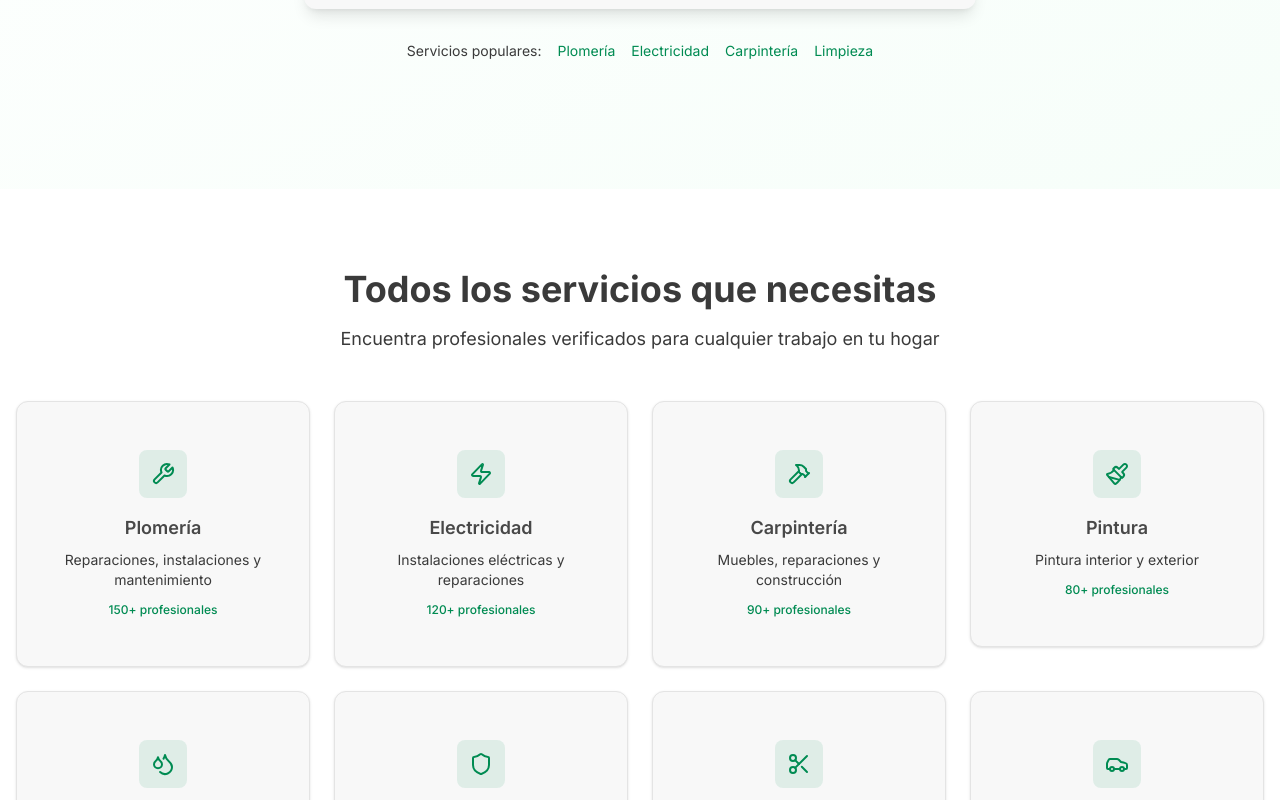
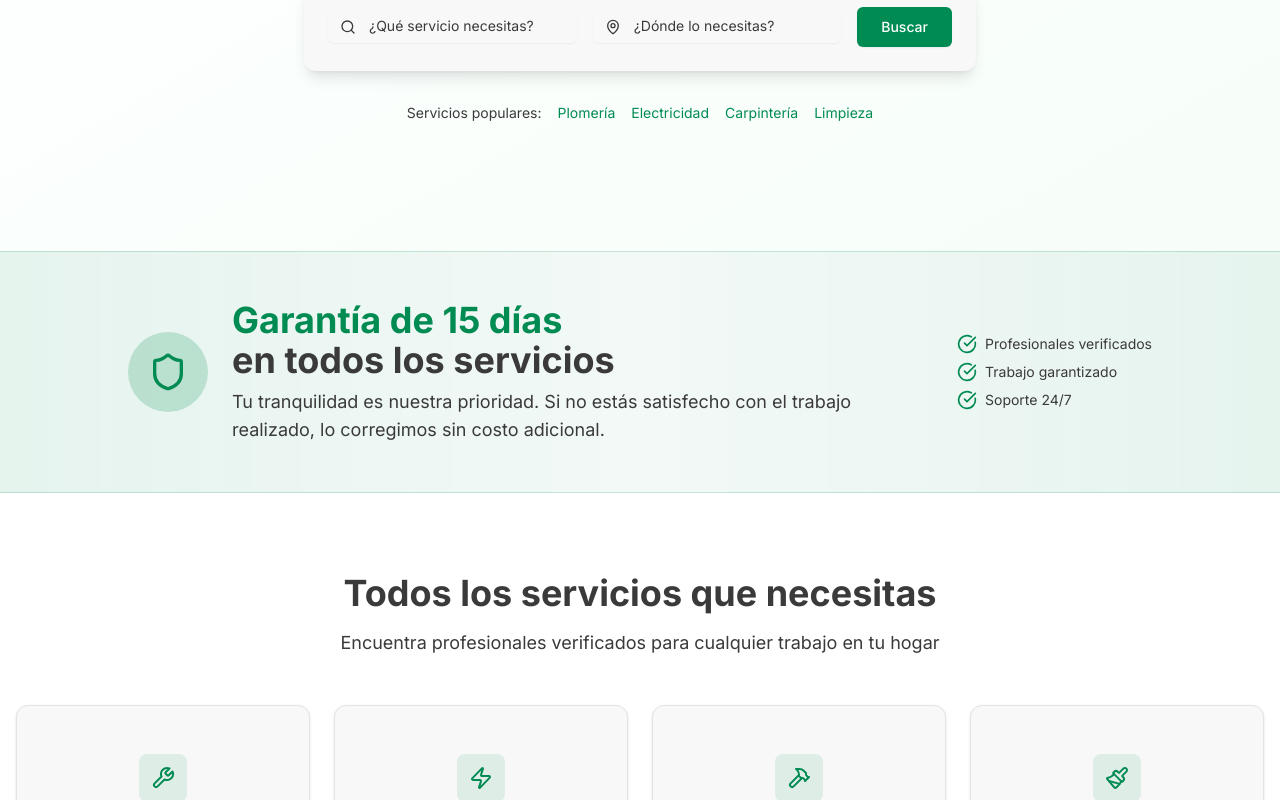
Before and after one commit to nico457/fixo, a Next.js app: page / in a window 1280 px wide. Shown: the part 564-1364 px from the top of the page. Built offline with nearby package versions, Linux system fonts and the light colour scheme.

Commit message:
feat: add 15-day guarantee banner and section
Create and display prominent 15-day guarantee banner and details.

#VERCEL_SKIP

Co-authored-by: Nicolás Agustín Enrico <130074970+nico457@users.noreply.github.com>

```diff
--- a/app/page.tsx
+++ b/app/page.tsx
@@ -4,11 +4,13 @@ import { FeaturedProfessionals } from "@/components/featured-professionals"
 import { HowItWorks } from "@/components/how-it-works"
 import { Testimonials } from "@/components/testimonials"
 import { CommonProblems } from "@/components/common-problems"
+import { GuaranteeBanner } from "@/components/guarantee-banner"
 
 export default function HomePage() {
   return (
     <main>
       <HeroSection />
+      <GuaranteeBanner />
       <ServicesGrid />
       <FeaturedProfessionals />
       <CommonProblems />
--- /dev/null
+++ b/components/guarantee-banner.tsx
@@ -0,0 +1,44 @@
+import { Shield, CheckCircle } from "lucide-react"
+
+export function GuaranteeBanner() {
+  return (
+    <section className="py-12 bg-gradient-to-r from-primary/10 via-primary/5 to-primary/10 border-y border-primary/20">
+      <div className="container px-4">
+        <div className="max-w-5xl mx-auto">
+          <div className="flex flex-col md:flex-row items-center justify-center gap-6 text-center md:text-left">
+            <div className="flex-shrink-0">
+              <div className="w-20 h-20 rounded-full bg-primary/20 flex items-center justify-center">
+                <Shield className="w-10 h-10 text-primary" />
+              </div>
+            </div>
+
+            <div className="flex-1">
+              <h2 className="text-3xl lg:text-4xl font-bold text-balance mb-2">
+                <span className="text-primary">Garantía de 15 días</span> en todos los servicios
+              </h2>
+              <p className="text-lg text-muted-foreground text-pretty">
+                Tu tranquilidad es nuestra prioridad. Si no estás satisfecho con el trabajo realizado, lo corregimos sin
+                costo adicional.
+              </p>
+            </div>
+
+            <div className="flex flex-col gap-2">
+              <div className="flex items-center gap-2 text-sm">
+                <CheckCircle className="w-5 h-5 text-primary flex-shrink-0" />
+                <span>Profesionales verificados</span>
+              </div>
+              <div className="flex items-center gap-2 text-sm">
+                <CheckCircle className="w-5 h-5 text-primary flex-shrink-0" />
+                <span>Trabajo garantizado</span>
+              </div>
+              <div className="flex items-center gap-2 text-sm">
+                <CheckCircle className="w-5 h-5 text-primary flex-shrink-0" />
+                <span>Soporte 24/7</span>
+              </div>
+            </div>
+          </div>
+        </div>
+      </div>
+    </section>
+  )
+}
--- a/components/hero-section.tsx
+++ b/components/hero-section.tsx
@@ -1,12 +1,17 @@
 import { Button } from "@/components/ui/button"
 import { Input } from "@/components/ui/input"
-import { Search, MapPin } from "lucide-react"
+import { Search, MapPin, Shield } from "lucide-react"
 
 export function HeroSection() {
   return (
     <section className="relative py-20 lg:py-32 bg-gradient-to-br from-background to-muted">
       <div className="container px-4">
         <div className="max-w-4xl mx-auto text-center">
+          <div className="inline-flex items-center gap-2 bg-primary/10 text-primary px-4 py-2 rounded-full text-sm font-medium mb-6 border border-primary/20">
+            <Shield className="w-4 h-4" />
+            <span>Garantía de 15 días en todos los servicios</span>
+          </div>
+
           <h1 className="text-4xl lg:text-6xl font-bold text-balance mb-6">
             Conecta con los mejores
             <span className="text-primary"> profesionales</span>
```
